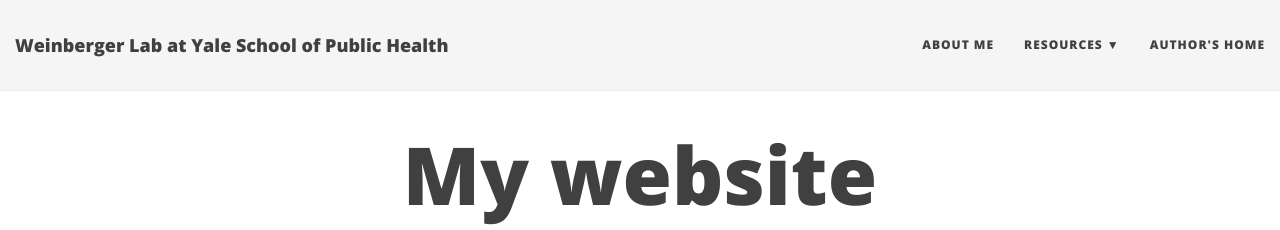
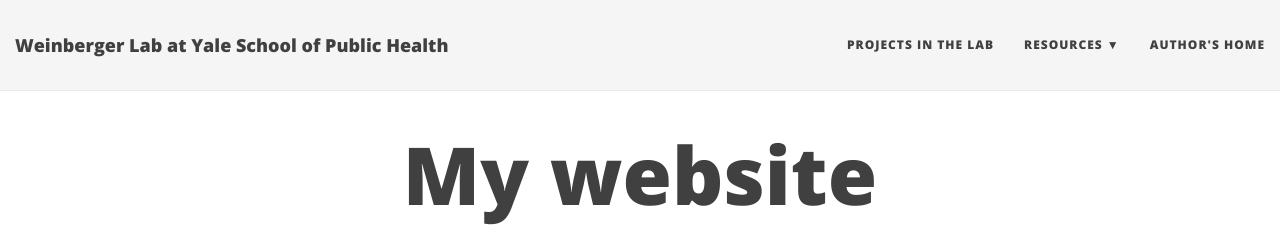
Before and after one commit to weinbergerlab/weinbergerlab.github.io, a Jekyll site: the page built from index.html, in a window 1280 px wide. Shown: the top 230 px of the page. Built offline with Jekyll 4.4.1, drawn with Linux system fonts in a browser that asks for light colours; nearby versions of some CDN libraries; the list of posts is cut into pages by our own code.

Commit message:
Update _config.yml

```diff
--- a/_config.yml
+++ b/_config.yml
@@ -23,7 +23,12 @@
 
 # List of links in the navigation bar
 navbar-links:
-  About Me: "aboutus"
+  Projects in the lab:
+    -"aboutus"
+    -'Vaccine-Evaluation'
+    -'Pneumococcal-Serotypes'
+    -'RSV-epidemiology'
+    -'Legionellosis'
   Resources:
     - Yale School of Public Health: "https://publichealth.yale.edu/"
   Author's home: "https://medicine.yale.edu/lab/Weinberger/"
```
